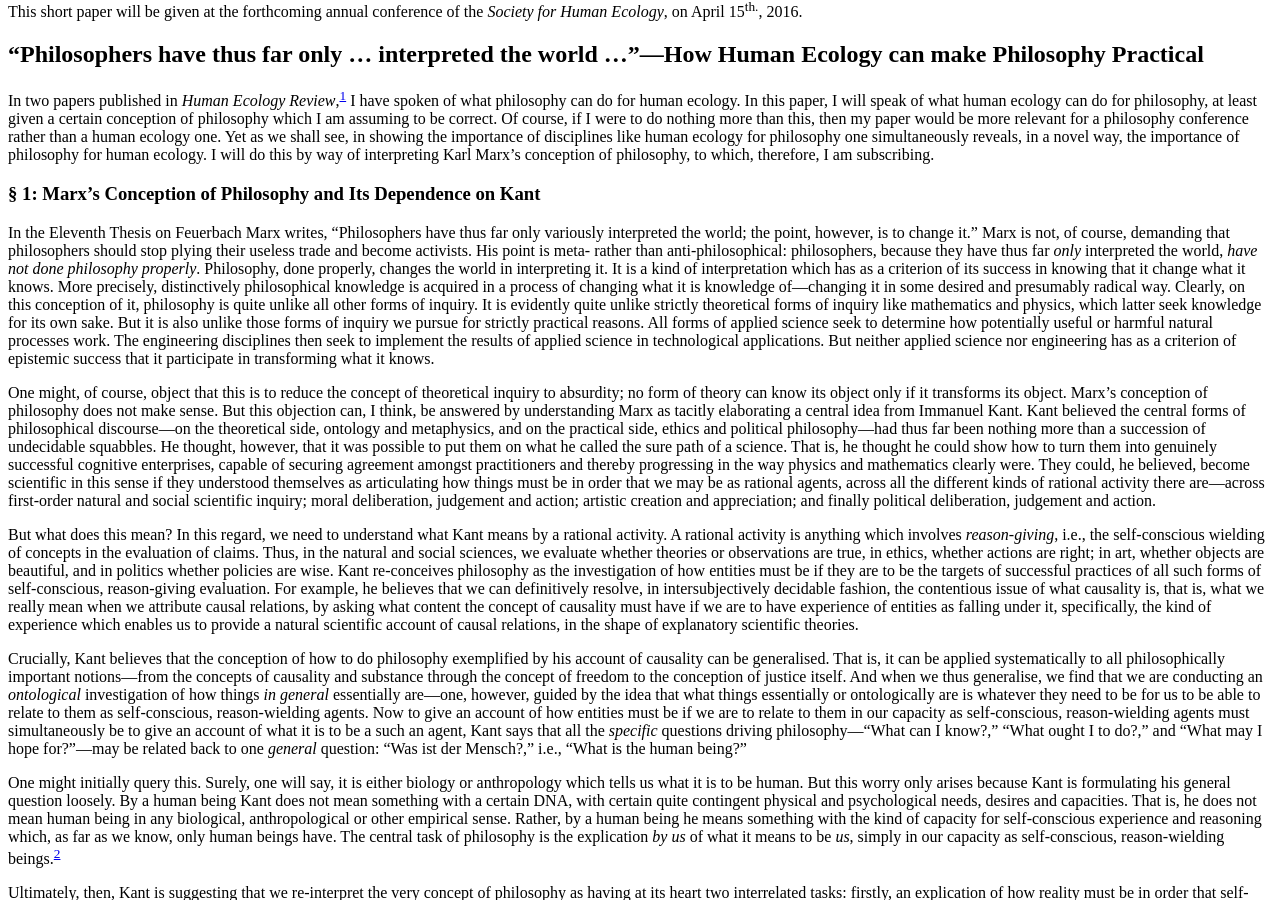
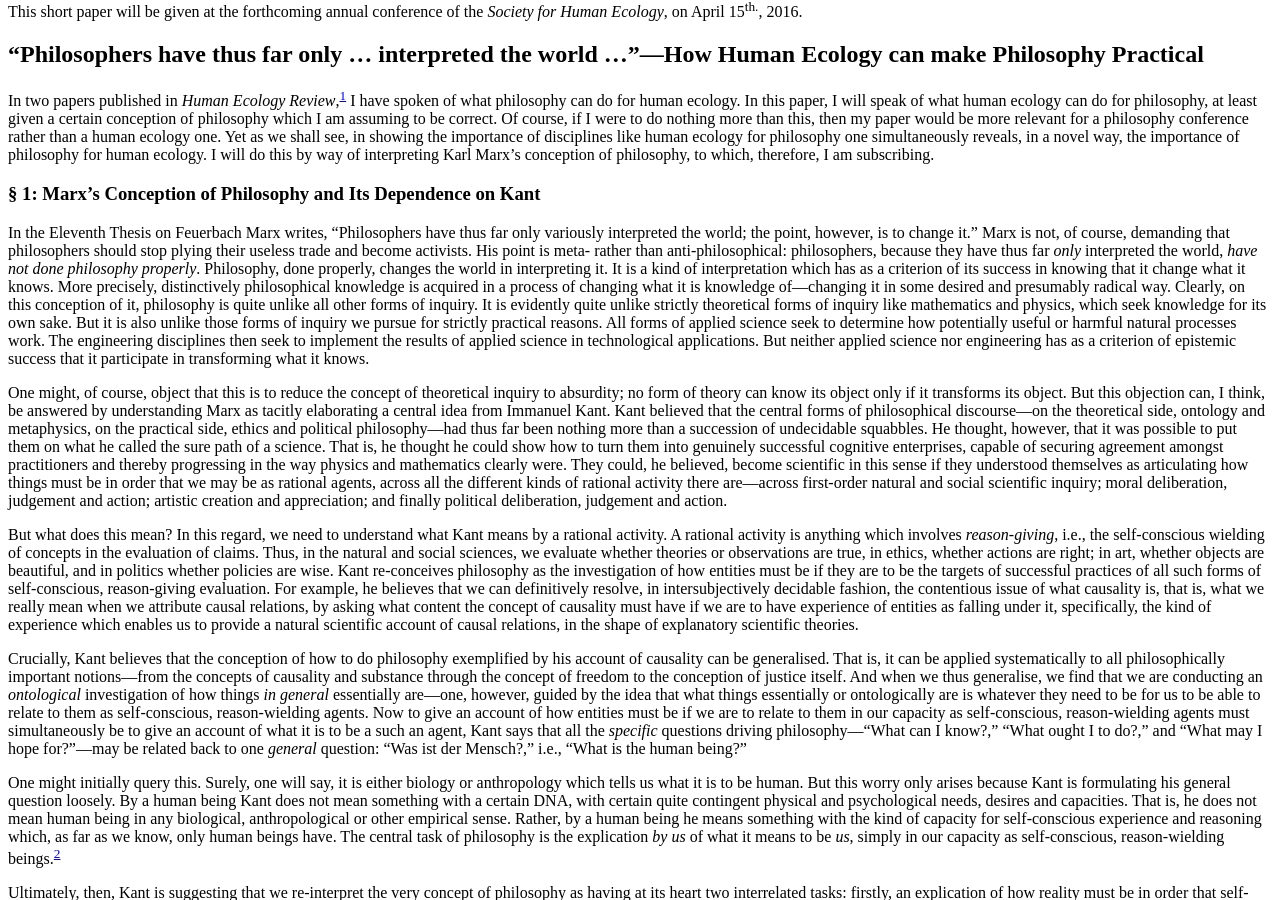
Before and after one commit to klepas/bruins-site, a Jekyll site: the page built from papers/_posts/2016-04-15-Eleventh-Thesis-SHE-2016.md, in a window 1280 px wide and 900 px high, scrolled down 503 px. Built offline with Jekyll 4.4.1, drawn with Linux system fonts in a browser that asks for light colours; nearby versions of some CDN libraries; some web fonts are replaced.

Commit message:
some more corrections

```diff
--- a/papers/_posts/2016-04-15-Eleventh-Thesis-SHE-2016.md
+++ b/papers/_posts/2016-04-15-Eleventh-Thesis-SHE-2016.md
@@ -13,9 +13,9 @@ In two papers published in _Human Ecology Review_,[^1] I have spoken of what phi
 
 ### § 1: Marx’s Conception of Philosophy and Its Dependence on Kant
 
-In the Eleventh Thesis on Feuerbach Marx writes, “Philosophers have thus far only variously interpreted the world; the point, however, is to change it.” Marx is not, of course, demanding that philosophers should stop plying their useless trade and become activists. His point is meta- rather than anti-philosophical: philosophers, because they have thus far _only_ interpreted the world, _have not done philosophy properly_. Philosophy, done properly, changes the world in interpreting it. It is a kind of interpretation which has as a criterion of its success in knowing that it change what it knows. More precisely, distinctively philosophical knowledge is acquired in a process of changing what it is knowledge of—changing it in some desired and presumably radical way. Clearly, on this conception of it, philosophy is quite unlike all other forms of inquiry. It is evidently quite unlike strictly theoretical forms of inquiry like mathematics and physics, which latter seek knowledge for its own sake. But it is also unlike those forms of inquiry we pursue for strictly practical reasons. All forms of applied science seek to determine how potentially useful or harmful natural processes work. The engineering disciplines then seek to implement the results of applied science in technological applications. But neither applied science nor engineering has as a criterion of epistemic success that it participate in transforming what it knows.
+In the Eleventh Thesis on Feuerbach Marx writes, “Philosophers have thus far only variously interpreted the world; the point, however, is to change it.” Marx is not, of course, demanding that philosophers should stop plying their useless trade and become activists. His point is meta- rather than anti-philosophical: philosophers, because they have thus far _only_ interpreted the world, _have not done philosophy properly_. Philosophy, done properly, changes the world in interpreting it. It is a kind of interpretation which has as a criterion of its success in knowing that it change what it knows. More precisely, distinctively philosophical knowledge is acquired in a process of changing what it is knowledge of—changing it in some desired and presumably radical way. Clearly, on this conception of it, philosophy is quite unlike all other forms of inquiry. It is evidently quite unlike strictly theoretical forms of inquiry like mathematics and physics, which seek knowledge for its own sake. But it is also unlike those forms of inquiry we pursue for strictly practical reasons. All forms of applied science seek to determine how potentially useful or harmful natural processes work. The engineering disciplines then seek to implement the results of applied science in technological applications. But neither applied science nor engineering has as a criterion of epistemic success that it participate in transforming what it knows.
 
-One might, of course, object that this is to reduce the concept of theoretical inquiry to absurdity; no form of theory can know its object only if it transforms its object. Marx’s conception of philosophy does not make sense. But this objection can, I think, be answered by understanding Marx as tacitly elaborating a central idea from Immanuel Kant. Kant believed the central forms of philosophical discourse—on the theoretical side, ontology and metaphysics, and on the practical side, ethics and political philosophy—had thus far been nothing more than a succession of undecidable squabbles. He thought, however, that it was possible to put them on what he called the sure path of a science. That is, he thought he could show how to turn them into genuinely successful cognitive enterprises, capable of securing agreement amongst practitioners and thereby progressing in the way physics and mathematics clearly were. They could, he believed, become scientific in this sense if they understood themselves as articulating how things must be in order that we may be as rational agents, across all the different kinds of rational activity there are—across first-order natural and social scientific inquiry; moral deliberation, judgement and action; artistic creation and appreciation; and finally political deliberation, judgement and action.
+One might, of course, object that this is to reduce the concept of theoretical inquiry to absurdity; no form of theory can know its object only if it transforms its object. But this objection can, I think, be answered by understanding Marx as tacitly elaborating a central idea from Immanuel Kant. Kant believed that the central forms of philosophical discourse—on the theoretical side, ontology and metaphysics, on the practical side, ethics and political philosophy—had thus far been nothing more than a succession of undecidable squabbles. He thought, however, that it was possible to put them on what he called the sure path of a science. That is, he thought he could show how to turn them into genuinely successful cognitive enterprises, capable of securing agreement amongst practitioners and thereby progressing in the way physics and mathematics clearly were. They could, he believed, become scientific in this sense if they understood themselves as articulating how things must be in order that we may be as rational agents, across all the different kinds of rational activity there are—across first-order natural and social scientific inquiry; moral deliberation, judgement and action; artistic creation and appreciation; and finally political deliberation, judgement and action.
 
 But what does this mean? In this regard, we need to understand what Kant means by a rational activity. A rational activity is anything which involves _reason-giving_, i.e., the self-conscious wielding of concepts in the evaluation of claims. Thus, in the natural and social sciences, we evaluate whether theories or observations are true, in ethics, whether actions are right; in art, whether objects are beautiful, and in politics whether policies are wise. Kant re-conceives philosophy as the investigation of how entities must be if they are to be the targets of successful practices of all such forms of self-conscious, reason-giving evaluation. For example, he believes that we can definitively resolve, in intersubjectively decidable fashion, the contentious issue of what causality is, that is, what we really mean when we attribute causal relations, by asking what content the concept of causality must have if we are to have experience of entities as falling under it, specifically, the kind of experience which enables us to provide a natural scientific account of causal relations, in the shape of explanatory scientific theories.
 
```
Also changed, not shown: 4 other files.
